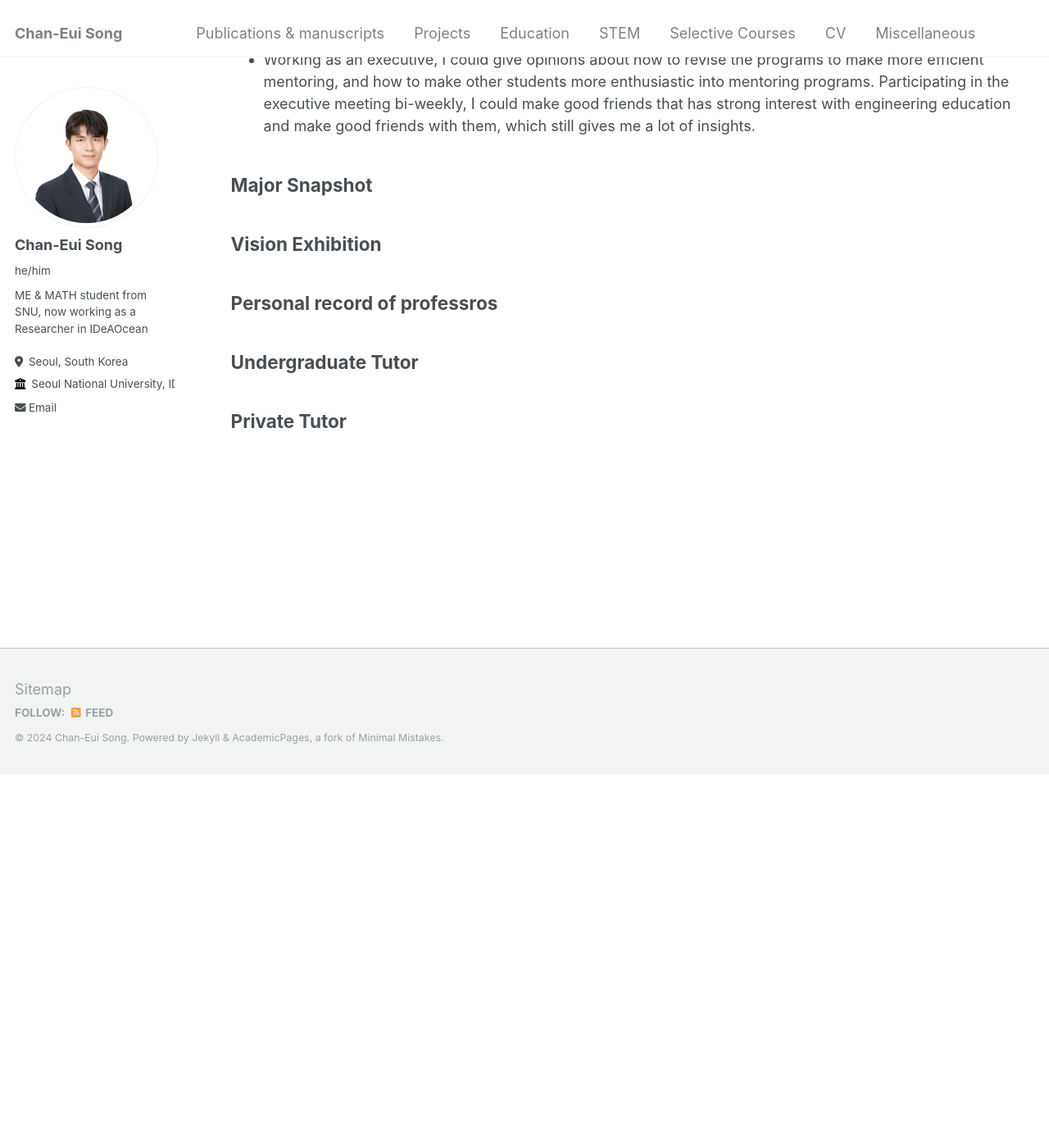
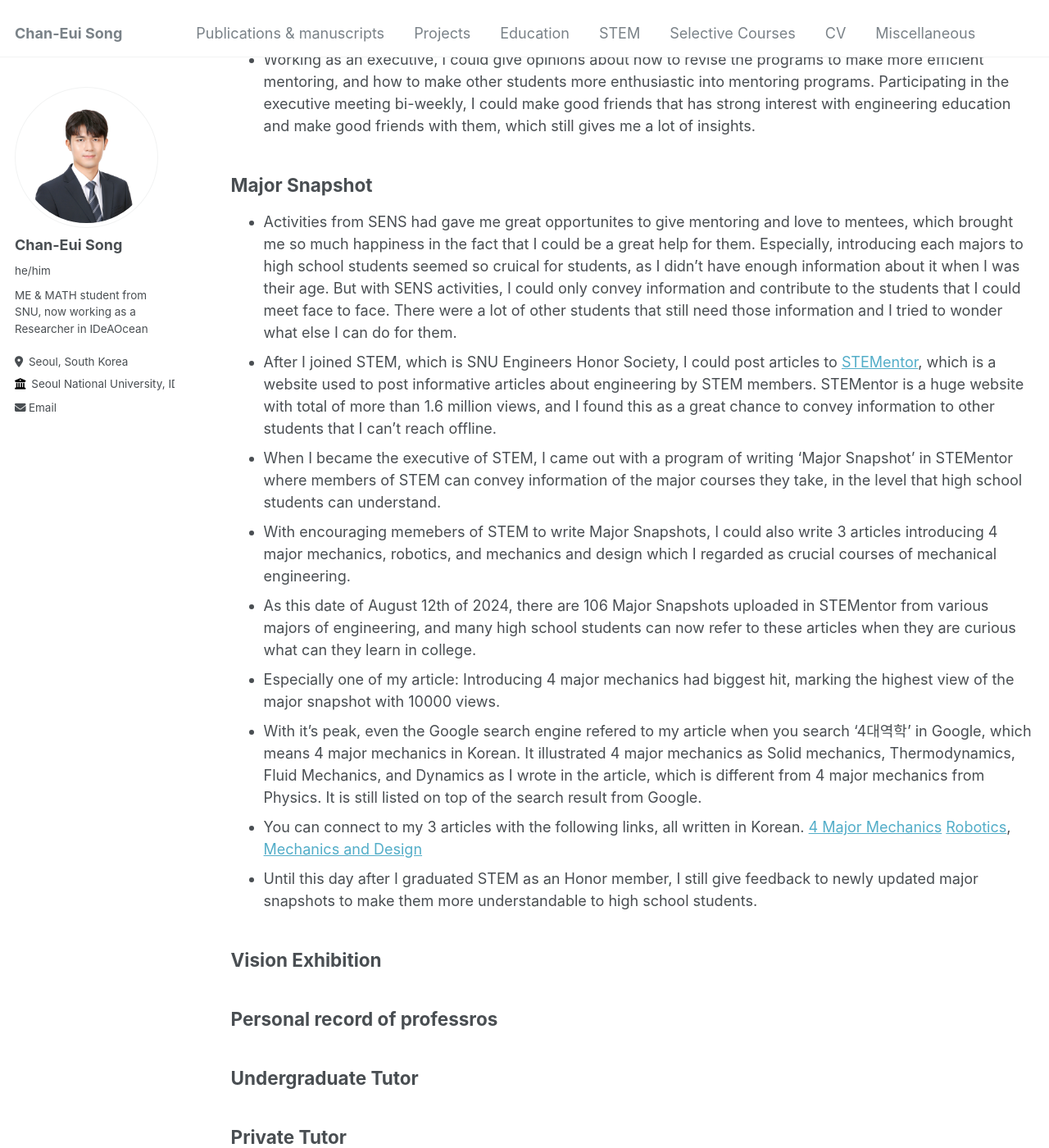
Before and after one commit to cksdml1014/chanisong, a Jekyll site: the page built from _pages/Education.md, in a window 1280 px wide and 1400 px high, scrolled down 1479 px. Shown: the whole window at 82% size. Built offline with Jekyll 4.4.1, drawn with Linux system fonts in a browser that asks for light colours; before the commit the page ends 2425 px from its top, so only the background shows below that.

Commit message:
Update Education.md

```diff
--- a/_pages/Education.md
+++ b/_pages/Education.md
@@ -33,6 +33,16 @@ These are some of the events that influenced me a lot to grow ability as a educa
 
 ## Major Snapshot
 
+- Activities from SENS had gave me great opportunites to give mentoring and love to mentees, which brought me so much happiness in the fact that I could be a great help for them. Especially, introducing each majors to high school students seemed so cruical for students, as I didn't have enough information about it when I was their age. But with SENS activities, I could only convey information and contribute to the students that I could meet face to face. There were a lot of other students that still need those information and I tried to wonder what else I can do for them.
+- After I joined STEM, which is SNU Engineers Honor Society, I could post articles to [STEMentor](https://stementor.tistory.com/), which is a website used to post informative articles about engineering by STEM members. STEMentor is a huge website with total of more than 1.6 million views, and I found this as a great chance to convey information to other students that I can't reach offline.
+- When I became the executive of STEM, I came out with a program of writing 'Major Snapshot' in STEMentor where members of STEM can convey information of the major courses they take, in the level that high school students can understand.
+- With encouraging memebers of STEM to write Major Snapshots, I could also write 3 articles introducing 4 major mechanics, robotics, and mechanics and design which I regarded as crucial courses of mechanical engineering.
+- As this date of August 12th of 2024, there are 106 Major Snapshots uploaded in STEMentor from various majors of engineering, and many high school students can now refer to these articles when they are curious what can they learn in college.
+- Especially one of my article: Introducing 4 major mechanics had biggest hit, marking the highest view of the major snapshot with 10000 views.
+- With it's peak, even the Google search engine refered to my article when you search '4대역학' in Google, which means 4 major mechanics in Korean. It illustrated 4 major mechanics as Solid mechanics, Thermodynamics, Fluid Mechanics, and Dynamics as I wrote in the article, which is different from 4 major mechanics from Physics. It is still listed on top of the search result from Google.
+- You can connect to my 3 articles with the following links, all written in Korean. [4 Major Mechanics](https://stementor.tistory.com/entry/%EA%B8%B0%EA%B3%84%EA%B3%B5%ED%95%99%EB%B6%80-4%EB%8C%80%EC%97%AD%ED%95%99-%EC%86%8C%EA%B0%9C) [Robotics](https://stementor.tistory.com/entry/%EA%B8%B0%EA%B3%84%EA%B3%B5%ED%95%99%EB%B6%80-%EB%A1%9C%EB%B4%87%EA%B3%B5%ED%95%99%EC%9E%85%EB%AC%B8), [Mechanics and Design](https://stementor.tistory.com/entry/%EA%B8%B0%EA%B3%84%EA%B3%B5%ED%95%99%EB%B6%80-%EC%97%AD%ED%95%99%EA%B3%BC-%EC%84%A4%EA%B3%84)
+- Until this day after I graduated STEM as an Honor member, I still give feedback to newly updated major snapshots to make them more understandable to high school students.
+
 ## Vision Exhibition
 
 ## Personal record of professros
```
